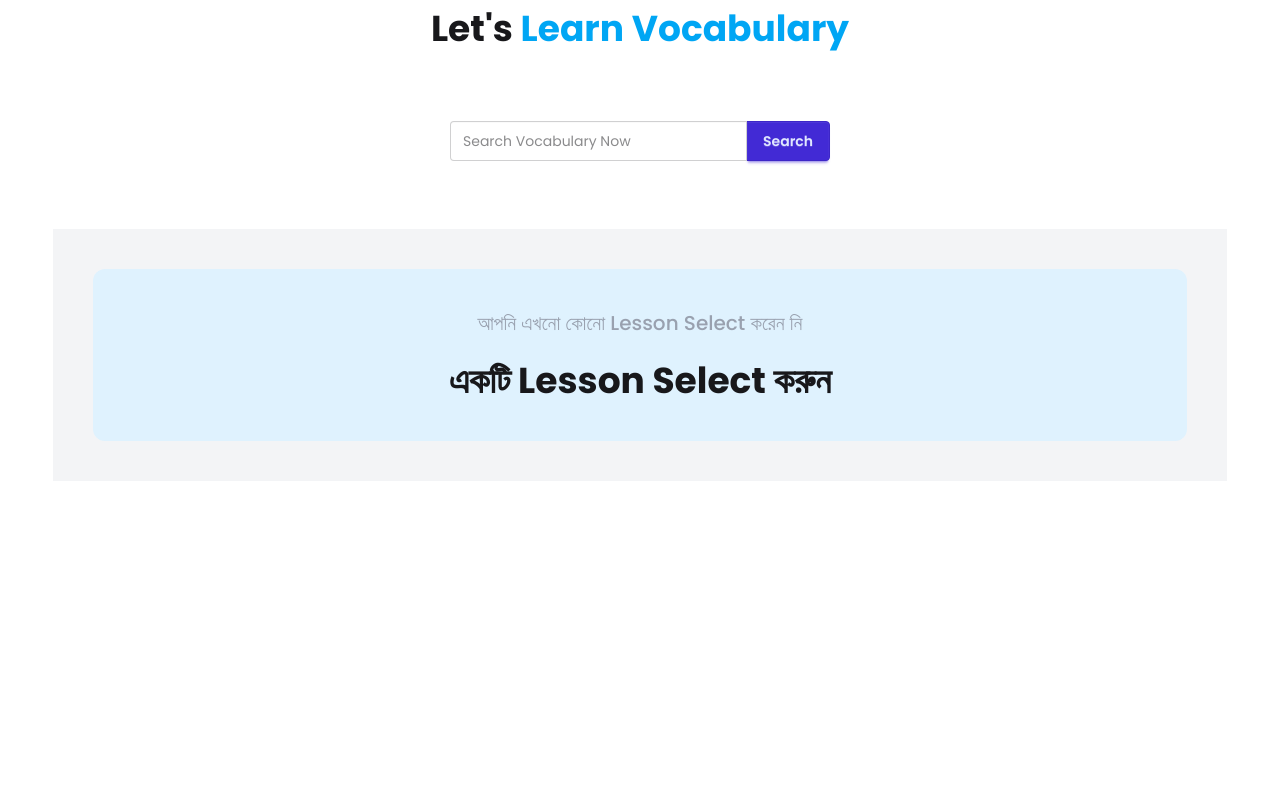
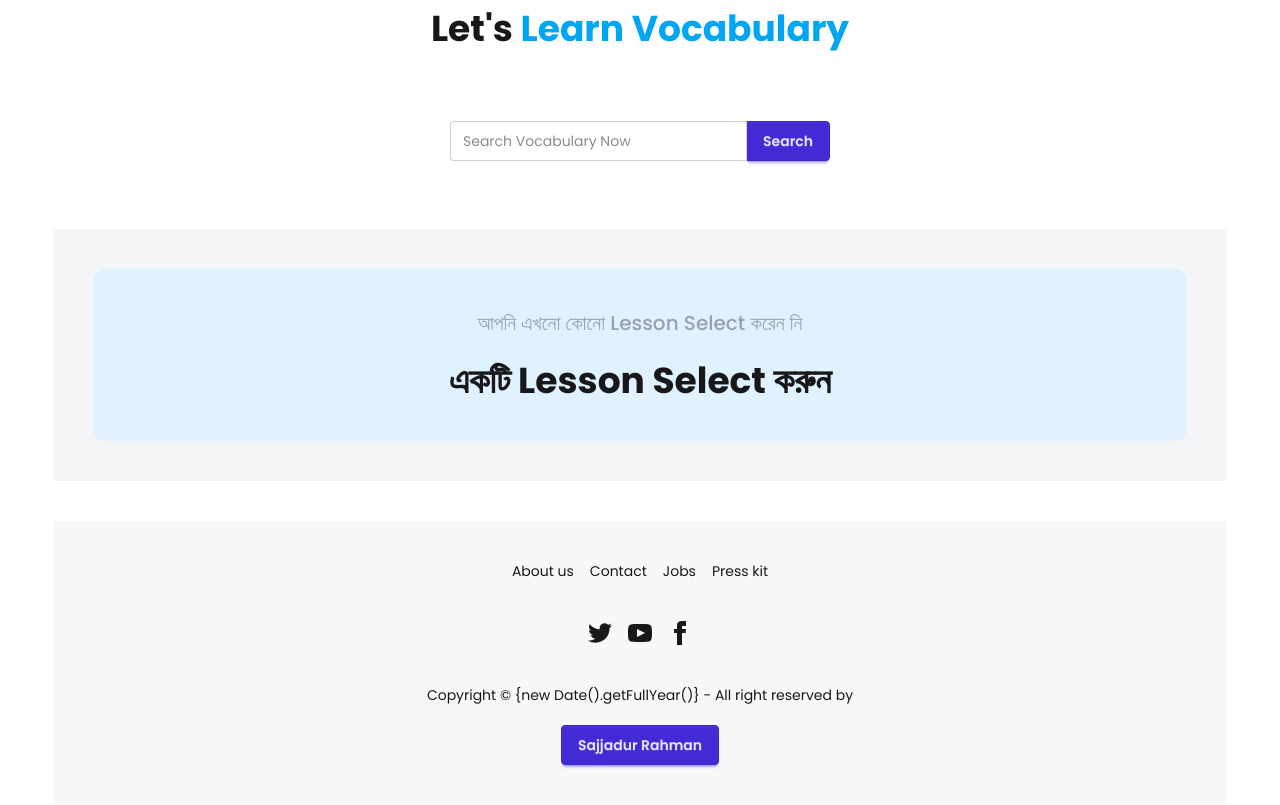
Before and after one commit to sajjadursohag/english_dictionary, a plain HTML site: page index.html in a window 1280 px wide. Shown: the part 876-1681 px from the top of the page. Before the commit the page ends 1397 px from the top, so only its background shows below. Drawn offline with nearby package versions, Linux system fonts and the light colour scheme; no server answers.

Commit message:
added footer section

```diff
--- a/index.html
+++ b/index.html
@@ -191,6 +191,61 @@
   </div>
 </dialog>
 
+<section class="w-11/12 mx-auto">
+  <footer class="footer footer-horizontal footer-center bg-base-200 text-base-content rounded p-10">
+    <nav class="grid grid-flow-col gap-4">
+      <a class="link link-hover">About us</a>
+      <a class="link link-hover">Contact</a>
+      <a class="link link-hover">Jobs</a>
+      <a class="link link-hover">Press kit</a>
+    </nav>
+    <nav>
+      <div class="grid grid-flow-col gap-4">
+        <a>
+          <svg
+            aria-label="Twitter"
+            xmlns="http://www.w3.org/2000/svg"
+            width="24"
+            height="24"
+            viewBox="0 0 24 24"
+            class="fill-current">
+            <path
+              d="M24 4.557c-.883.392-1.832.656-2.828.775 1.017-.609 1.798-1.574 2.165-2.724-.951.564-2.005.974-3.127 1.195-.897-.957-2.178-1.555-3.594-1.555-3.179 0-5.515 2.966-4.797 6.045-4.091-.205-7.719-2.165-10.148-5.144-1.29 2.213-.669 5.108 1.523 6.574-.806-.026-1.566-.247-2.229-.616-.054 2.281 1.581 4.415 3.949 4.89-.693.188-1.452.232-2.224.084.626 1.956 2.444 3.379 4.6 3.419-2.07 1.623-4.678 2.348-7.29 2.04 2.179 1.397 4.768 2.212 7.548 2.212 9.142 0 14.307-7.721 13.995-14.646.962-.695 1.797-1.562 2.457-2.549z"></path>
+          </svg>
+        </a>
+        <a>
+          <svg
+            aria-label="YouTube"
+            xmlns="http://www.w3.org/2000/svg"
+            width="24"
+            height="24"
+            viewBox="0 0 24 24"
+            class="fill-current">
+            <path
+              d="M19.615 3.184c-3.604-.246-11.631-.245-15.23 0-3.897.266-4.356 2.62-4.385 8.816.029 6.185.484 8.549 4.385 8.816 3.6.245 11.626.246 15.23 0 3.897-.266 4.356-2.62 4.385-8.816-.029-6.185-.484-8.549-4.385-8.816zm-10.615 12.816v-8l8 3.993-8 4.007z"></path>
+          </svg>
+        </a>
+        <a>
+          <svg
+            aria-label="Facebook"
+            xmlns="http://www.w3.org/2000/svg"
+            width="24"
+            height="24"
+            viewBox="0 0 24 24"
+            class="fill-current">
+            <path
+              d="M9 8h-3v4h3v12h5v-12h3.642l.358-4h-4v-1.667c0-.955.192-1.333 1.115-1.333h2.885v-5h-3.808c-3.596 0-5.192 1.583-5.192 4.615v3.385z"></path>
+          </svg>
+        </a>
+      </div>
+    </nav>
+    <aside>
+      <p>Copyright © {new Date().getFullYear()} - All right reserved by  <br>
+        <span class="btn btn-primary mt-5">Sajjadur Rahman</span></p>
+    </aside>
+  </footer>
+</section>
+
     <script src="./script/index.js"></script>
 
   </body>
```
